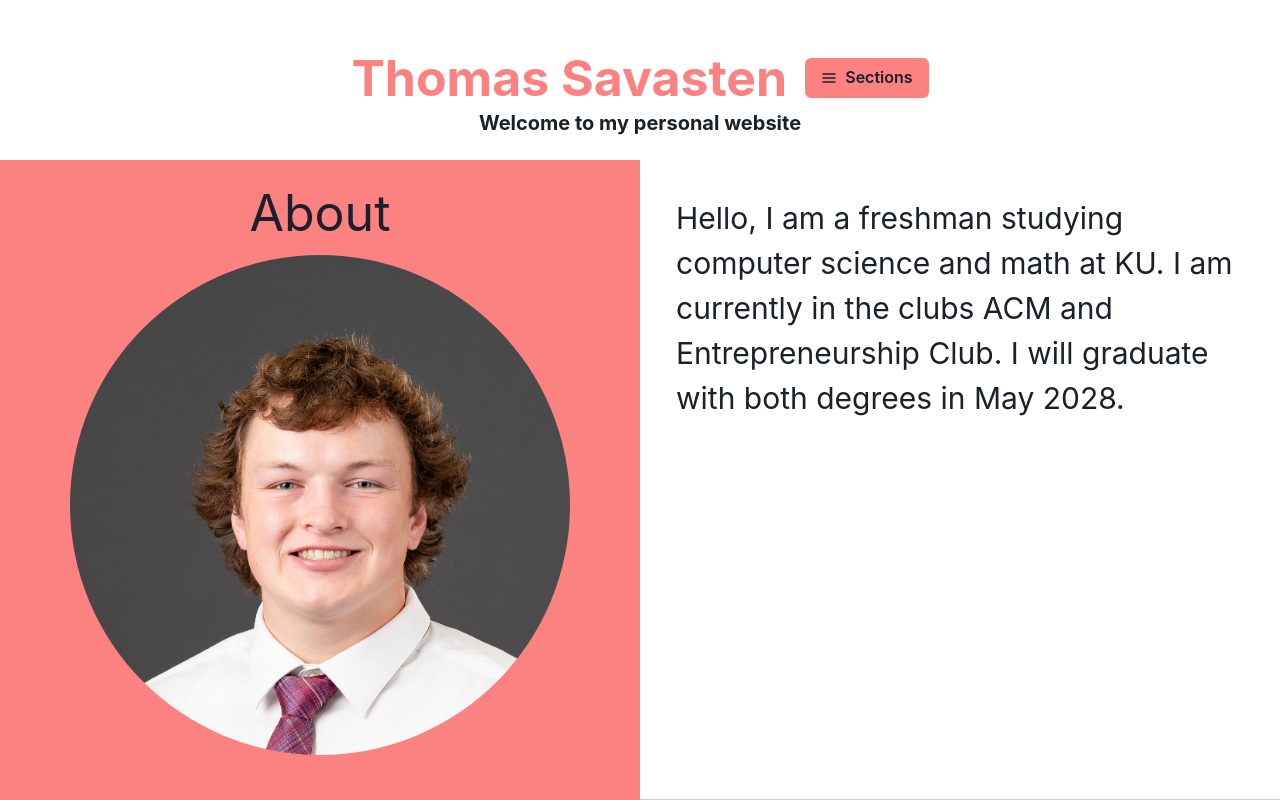
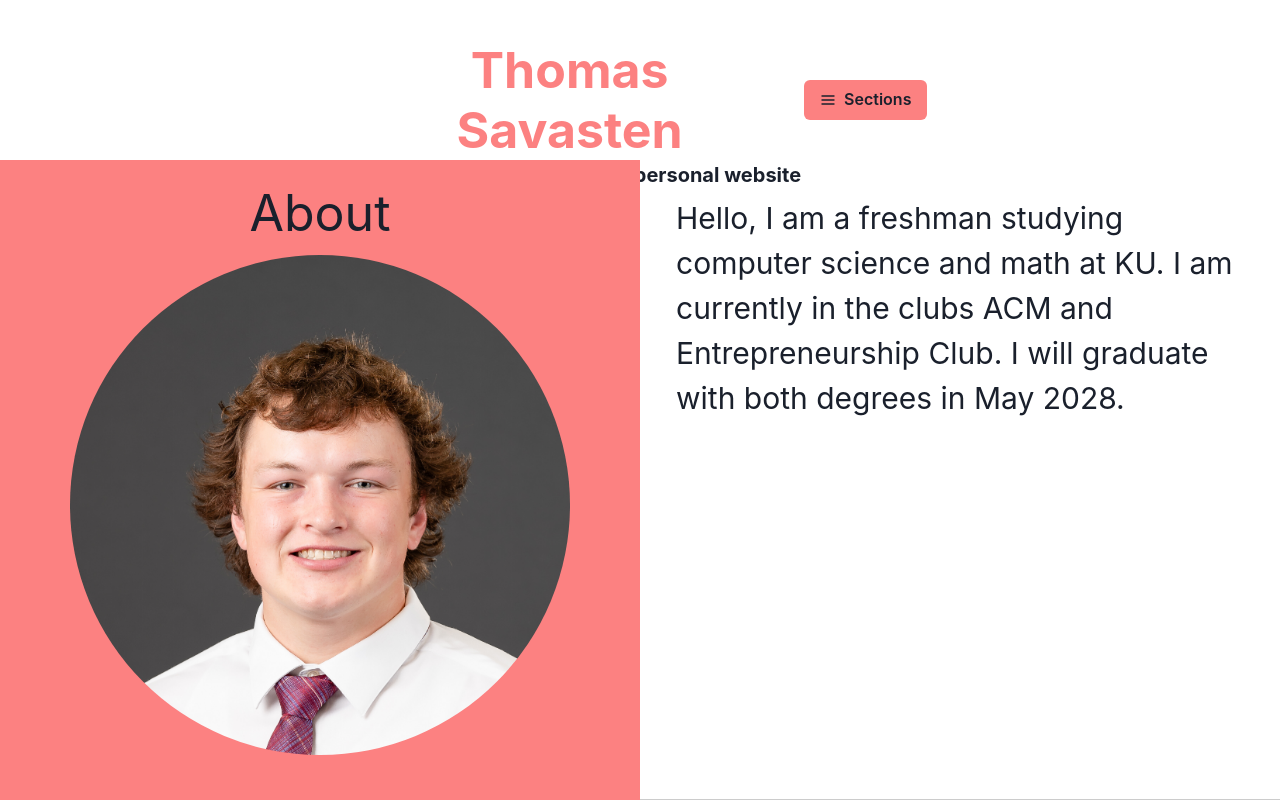
Before and after one commit to Thomas-writes/thomas-personal-website, a React (Create React App) app: page / in a window 1280 px wide. Built offline with nearby package versions, Linux system fonts and the light colour scheme.

Commit message:
working on formatting

```diff
--- a/src/App.js
+++ b/src/App.js
@@ -73,7 +73,7 @@ function App() {
     return (
         <ChakraProvider>
             <div className="App">
-                <Container p={2}>
+                <Container>
                     <Header color={sectionColors[currentHeaderIndex]} onSelectSection={onSelectSection} />
                 </Container>
                 <Flex height="80vh">
--- a/src/Header.js
+++ b/src/Header.js
@@ -3,7 +3,7 @@ import Navmenu from "./Navmenu";
 
 const Header = ({onSelectSection, color}) => {
     return (
-        <Box height="18vh" textAlign="center" py={10}>
+        <Box height="20vh" textAlign="center" py={10}>
             <HStack spacing={'18px'} justify="center">
                 <Heading as="h1" fontSize="50px" color={color}>
                     Thomas Savasten
```
